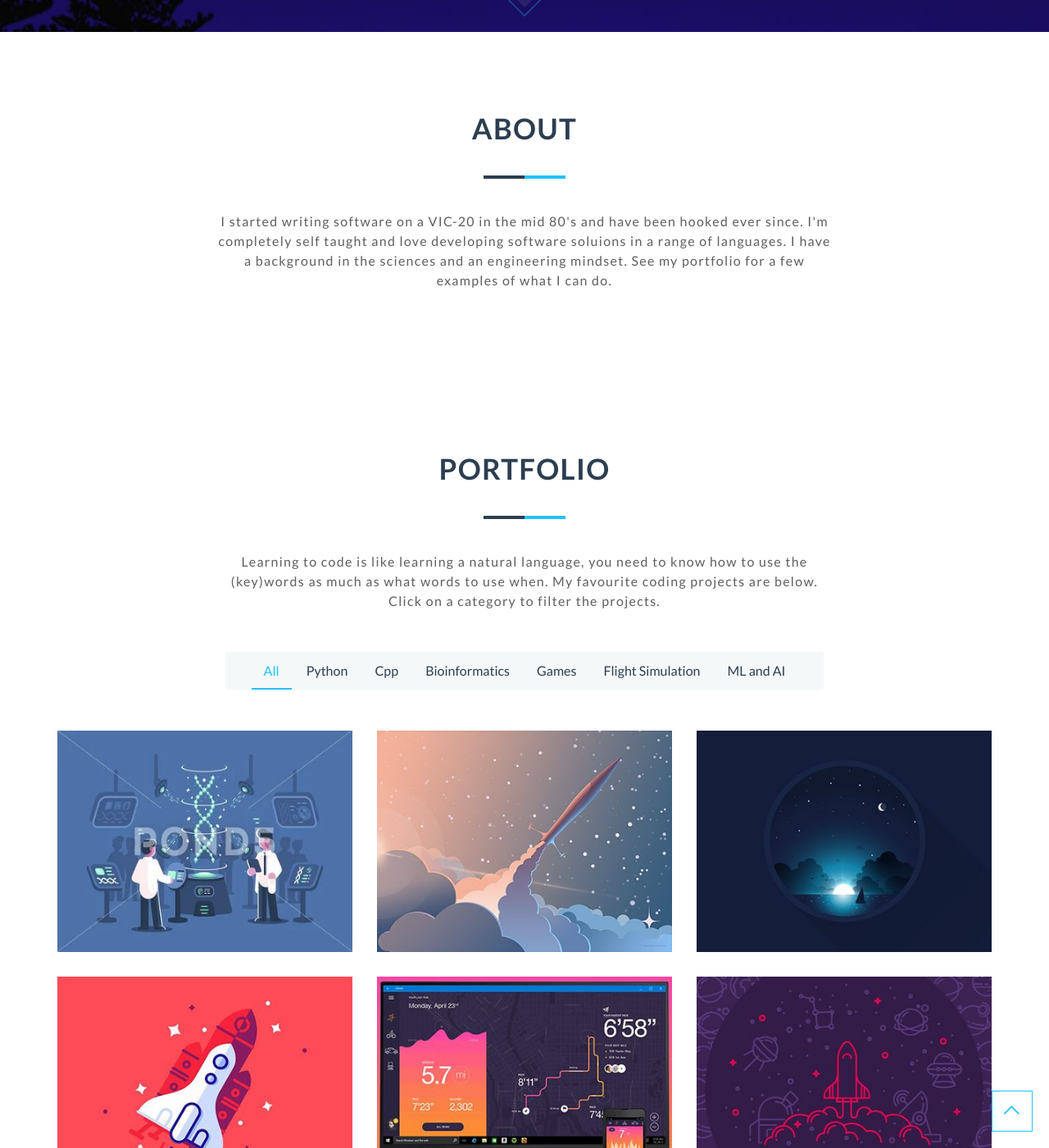
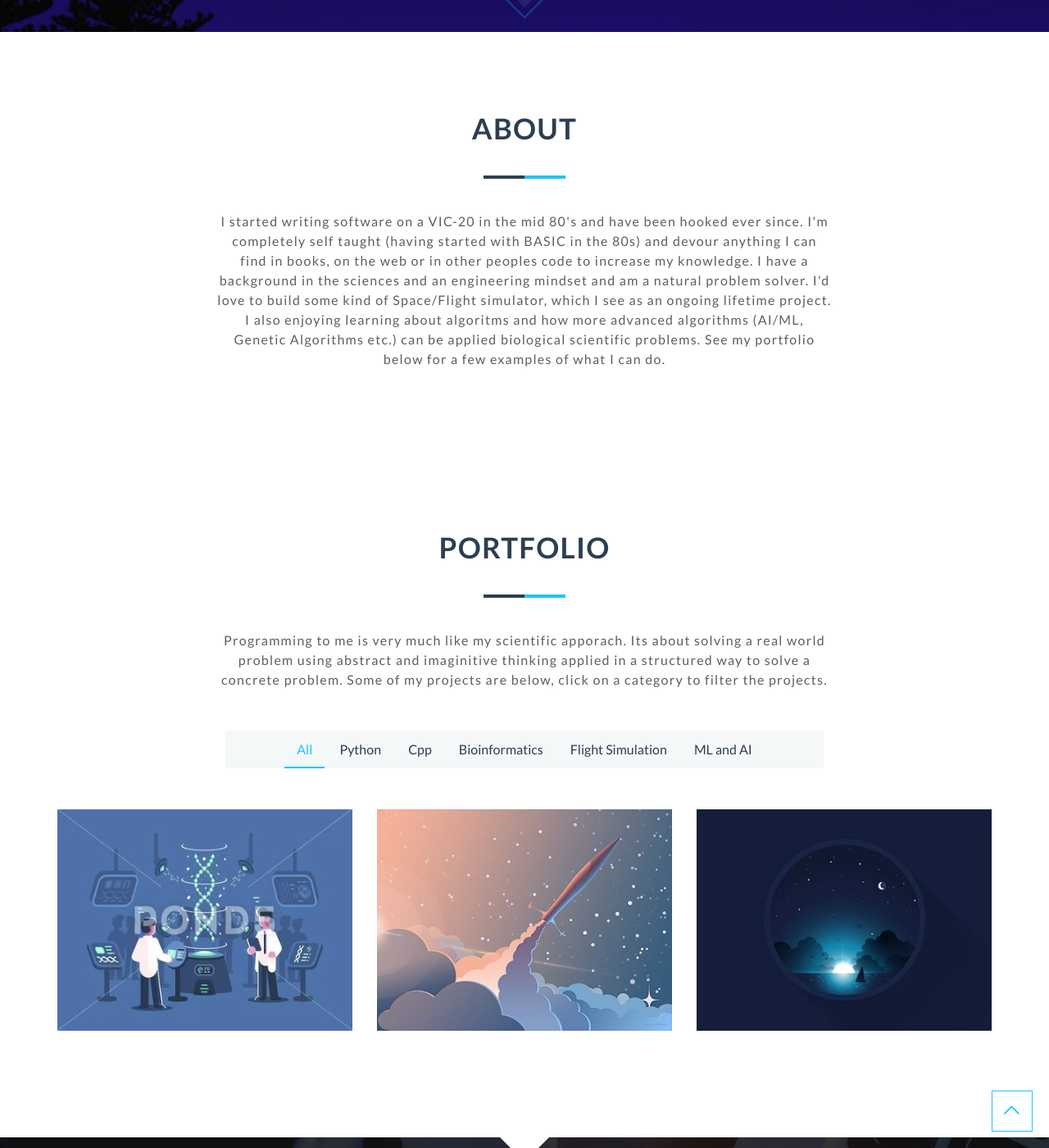
Before and after one commit to Gamernaut/gamernaut.github.io, a Jekyll site: the page built from index.html, in a window 1280 px wide and 1400 px high, scrolled down 1041 px. Shown: the whole window at 82% size. Built offline with Jekyll 4.4.1, drawn with Linux system fonts in a browser that asks for light colours; nearby versions of some CDN libraries.

Commit message:
Update _config.yml

```diff
--- a/_config.yml
+++ b/_config.yml
@@ -82,18 +82,18 @@ vimeo: '#'
 #############   About   #############
 #####################################
 about-title: About
-about-description: I started writing software on a VIC-20 in the mid 80's and have been hooked ever since. I'm completely self taught and love developing software soluions in a range of languages. I have a background in the sciences and an engineering mindset. See my portfolio for a few examples of what I can do.
+about-description: I started writing software on a VIC-20 in the mid 80's and have been hooked ever since. I'm completely self taught (having started with BASIC in the 80s) and devour anything I can find in books, on the web or in other peoples code to increase my knowledge. I have a background in the sciences and an engineering mindset and am a natural problem solver. I'd love to build some kind of Space/Flight simulator, which I see as an ongoing lifetime project. I also enjoying learning about algoritms and how more advanced algorithms (AI/ML, Genetic Algorithms etc.) can be applied biological scientific problems. See my portfolio below for a few examples of what I can do.
 
 #####################################
 ############  Portfolio  ############
 #####################################
 portfolio-title: Portfolio
-portfolio-description: Learning to code is like learning a natural language, you need to know how to use the (key)words as much as what words to use when. My favourite coding projects are below. Click on a category to filter the projects.
+portfolio-description: Programming to me is very much like my scientific apporach. Its about solving a real world problem using abstract and imaginitive thinking applied in a structured way to solve a concrete problem. Some of my projects are below, click on a category to filter the projects.
 
 #
 # Portfolio Grid
 #
-portfolio-categories: [Python, Cpp, Bioinformatics, Games, Flight Simulation, ML and AI]
+portfolio-categories: [Python, Cpp, Bioinformatics, Flight Simulation, ML and AI]
 portfolio:
 
 # Portfolio Item
@@ -109,46 +109,10 @@ portfolio:
   url: 'https://github.com/Gamernaut/BMS_Visit_all_Airfields'
 
 # Portfolio Item
-- title: S<span class="thin">era</span> Style
-  categories: [Cpp]
+- title: S<span class="thin">A Trainer</span> Style
+  categories: [Flight Simulation, Cpp]
   image: img-03.jpg
-  url: '#'
-
-# Portfolio Item
-- title: S<span class="thin">era</span> Style
-  categories: [Python, Video, Photography]
-  image: img-04.jpg
-  url: '#'
-
-# Portfolio Item
-- title: S<span class="thin">era</span> Style
-  categories: [ML and AI, Python, Cpp]
-  image: img-05.jpg
-  url: '#'
-
-# Portfolio Item
-- title: S<span class="thin">era</span> Style
-  categories: [Development, Video]
-  image: img-06.jpg
-  url: '#'
-
-# Portfolio Item
-- title: S<span class="thin">era</span> Style
-  categories: [Python, Graphic Design]
-  image: img-07.jpg
-  url: '#'
-
-# Portfolio Item
-- title: S<span class="thin">era</span> Style
-  categories: [Python , Video]
-  image: img-08.jpg
-  url: '#'
-
-# Portfolio Item
-- title: S<span class="thin">era</span> Style
-  categories: [Games]
-  image: img-09.jpg
-  url: '#'
+  url: 'https://github.com/Gamernaut/SA_Trainer'
 
 
 #####################################
```
